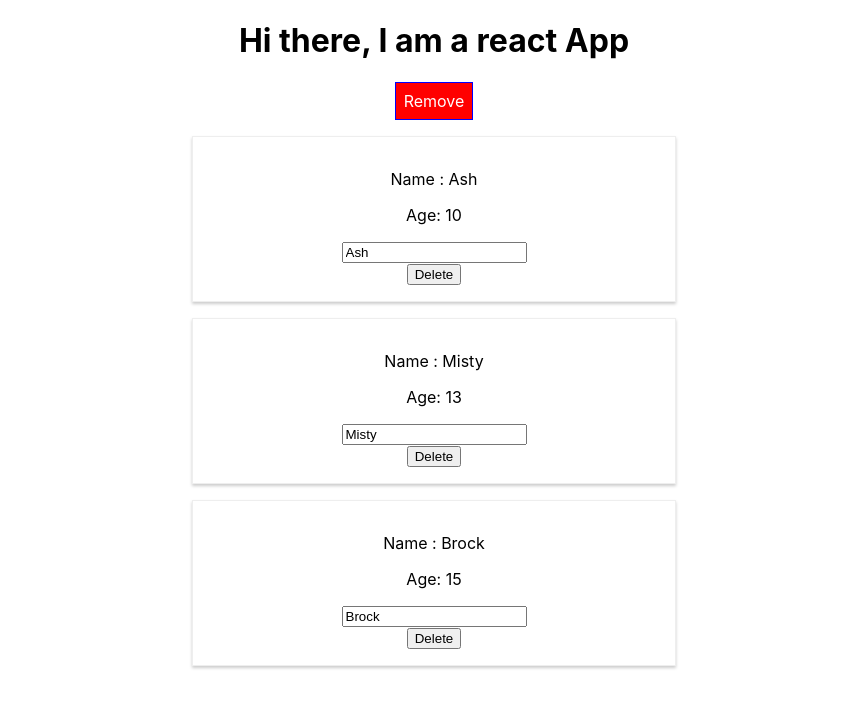
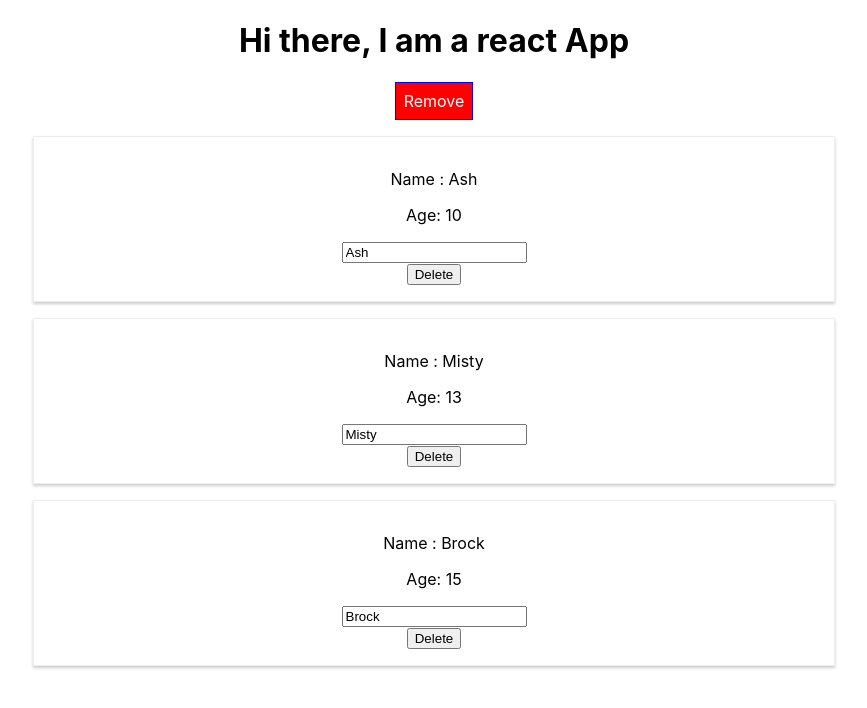
Before and after one commit to zhbdripon/udemy-react, a React (Create React App) app: page / in a window 1280 px wide. Both pictures are taken after a click on the button "show". Shown: the top 708 px of the page, without its empty margins (206-1073 px from the left). Built offline with nearby package versions, Linux system fonts and the light colour scheme.

Commit message:
removed radium

```diff
--- a/src/App.js
+++ b/src/App.js
@@ -1,6 +1,5 @@
 import React from 'react';
 import './App.css'
-import Radium, {StyleRoot} from 'radium'
 import Person from './Person/Person'
 
 class App extends React.Component{
@@ -15,7 +14,6 @@
 
   handleShowItem = () =>{
     const currentState = this.state.showPerson
-    console.log(currentState)
     this.setState({
       showPerson:!currentState
     })
@@ -46,11 +44,7 @@
       font: 'inherit',
       border: '1px solid blue',
       padding: '8px',
-      cursor: 'pointer',
-      ':hover':{
-        backgroundColor: 'lightgreen',
-        color: 'black'
-      }
+      cursor: 'pointer'
     }
 
     const {person} = this.state
@@ -67,12 +61,7 @@
           changed = {(event)=>this.handleNameChange(event,item.id)}
         />
       ))
-      style.backgroundColor = 'red'
-      style[':hover'] = {
-        backgroundColor: 'salmon',
-          color: 'black'
-      }
-    }
+      style.backgroundColor = 'red'    }
 
 
     let classes = []
@@ -86,15 +75,13 @@
     classes = classes.join(' ');
 
     return (
-      <StyleRoot>
-        <div className="App">
-          <h1 className={classes}>Hi there, I am a react App</h1>
-          <button style={style} onClick={this.handleShowItem}>{showPerson?'Remove':'show'}</button>
-          {listOfPerson}
-        </div>
-      </StyleRoot>
+      <div className="App">
+        <h1 className={classes}>Hi there, I am a react App</h1>
+        <button style={style} onClick={this.handleShowItem}>{showPerson?'Remove':'show'}</button>
+        {listOfPerson}
+      </div>
     );
   }
 }
 
-export default Radium(App);
+export default App;
--- a/src/Person/Person.js
+++ b/src/Person/Person.js
@@ -1,15 +1,9 @@
 import React from 'react'
 import './Person.css'
-import Radium from 'radium'
 
 const Person = (props) =>{
-    const style = {
-        '@media (min-width: 500px)':{
-            width: '450px'
-        }
-    }
     return (
-        <div className="Person" style={style}>
+        <div className="Person">
             <div>
                 <div>
                     <p>Name : {props.name}</p>
@@ -25,4 +19,4 @@
     )
 }
 
-export default Radium(Person);
+export default Person;
```
